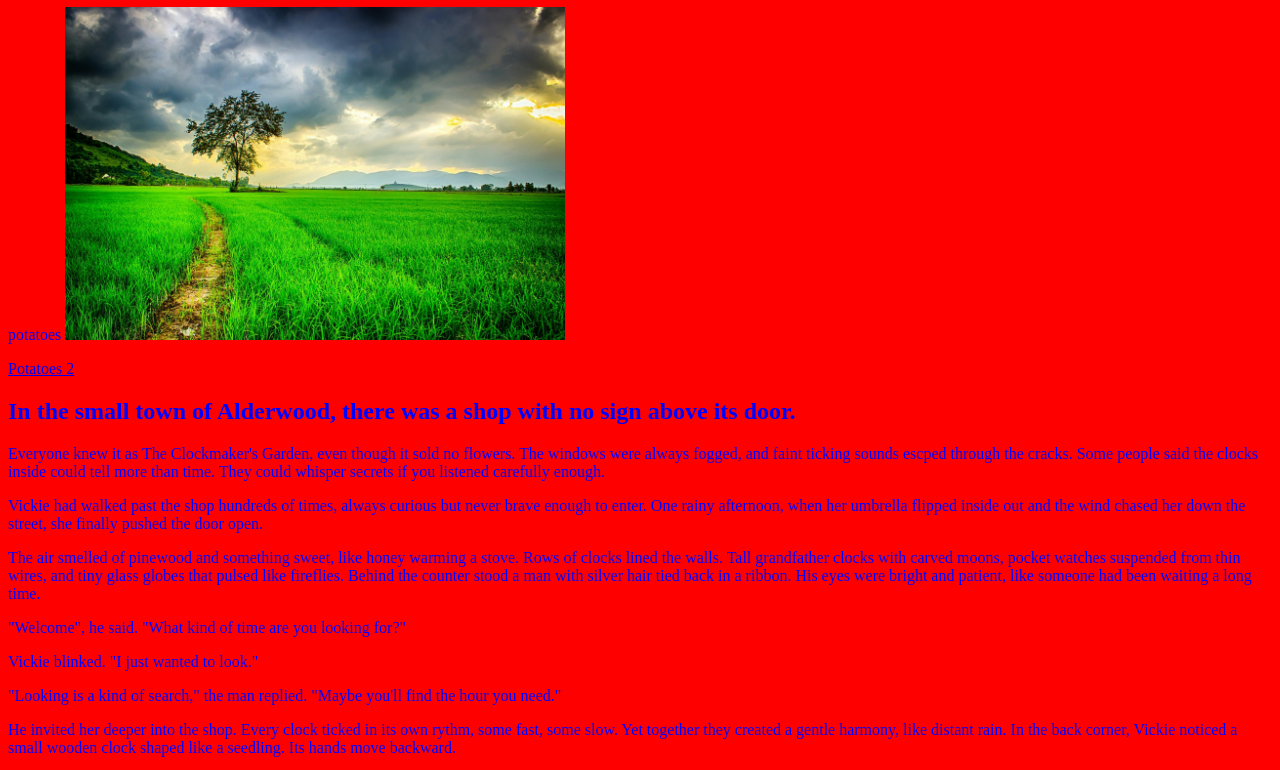
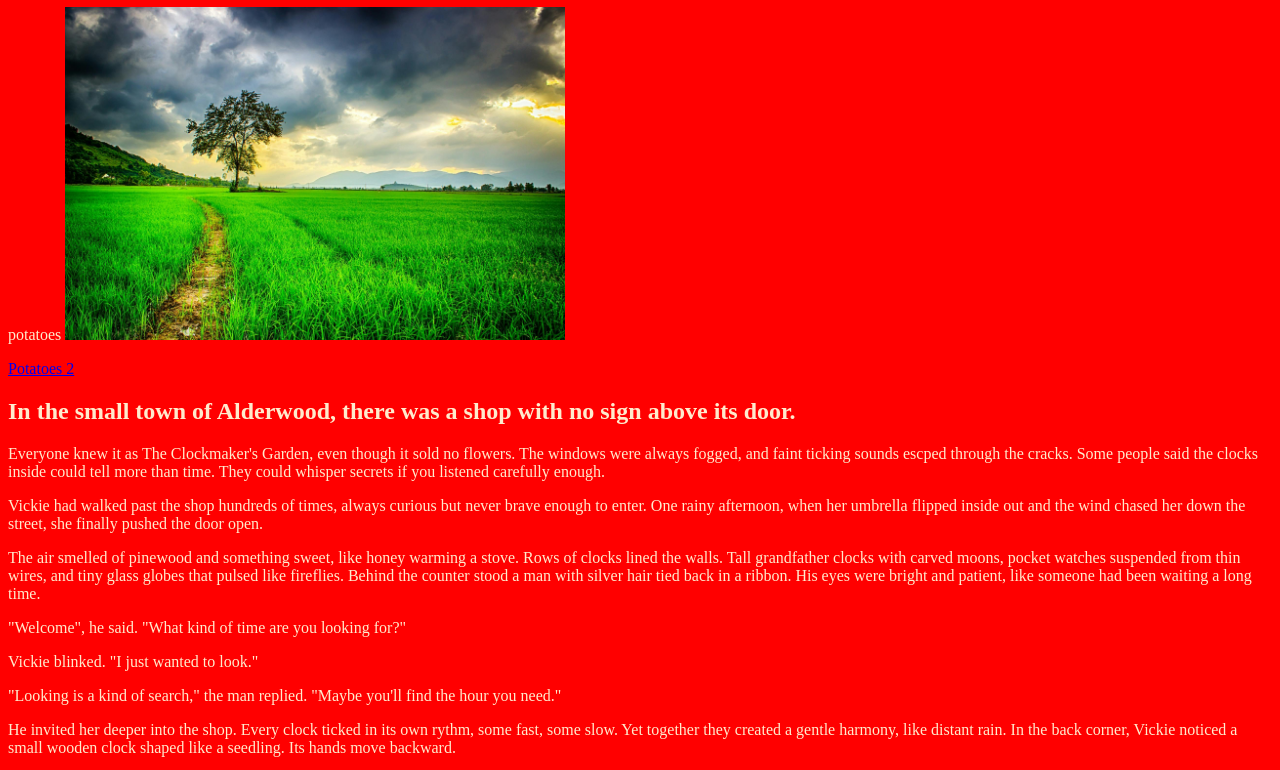
Before and after one commit to Giss123233/clock, a plain HTML site: page index.html in a window 1280 px wide. Shown: the part 199-969 px from the top of the page. Drawn offline with Linux system fonts and the light colour scheme.

Commit message:
Update index.html

```diff
--- a/index.html
+++ b/index.html
@@ -10,8 +10,9 @@
     <h1>THE CLOCKMAKER'S GARDEN</h1
     <a href="#Phineas">potatoes</a>
     <style>
-     body {background-color: red;
-           color: blue;}
+  body
+        {background-color: red;
+     color: blanchedalmond;}
         </style>
 
 
```
